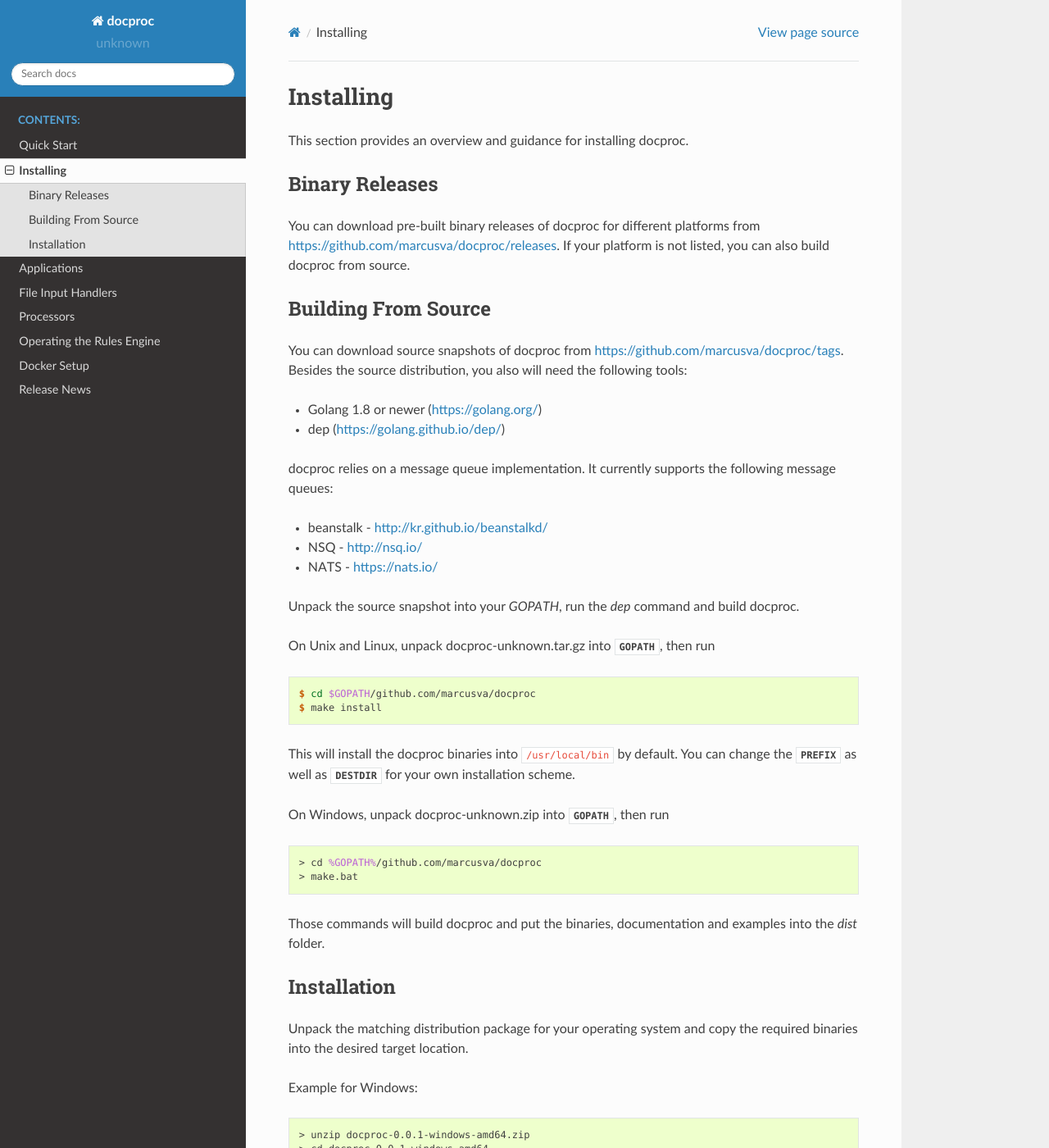
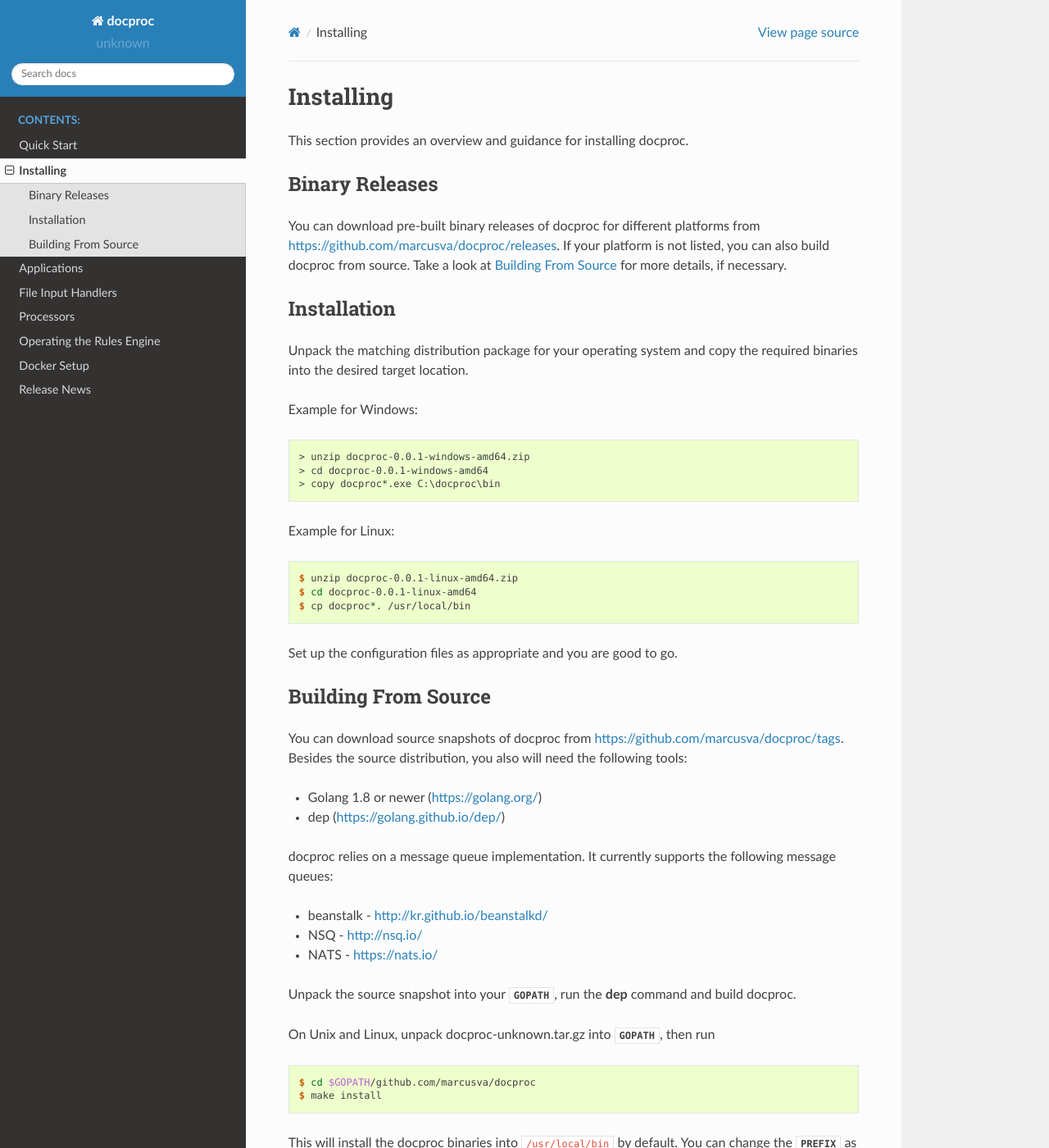
Before and after one commit to marcusva/docproc, a Sphinx documentation site: the page built from doc/installing.rst, in a window 1280 px wide and 1400 px high. Shown: the whole window at 82% size. Built offline with Sphinx 7.4.7 and the Read the Docs theme 2.0.0, drawn with Linux system fonts in a browser that asks for light colours; some of the changed lines change nothing that is shown; some of the changed text lies outside the part shown.

Commit message:
- minor documentation improvements

```diff
--- a/doc/installing.rst
+++ b/doc/installing.rst
@@ -8,49 +8,8 @@
 
 You can download pre-built binary releases of docproc for different platforms
 from https://github.com/marcusva/docproc/releases. If your platform is not
-listed, you can also build docproc from source.
-
-Building From Source
---------------------
-
-You can download source snapshots of docproc from
-https://github.com/marcusva/docproc/tags. Besides the source distribution, you
-also will need the following tools:
-
-* Golang 1.8 or newer (https://golang.org/)
-* dep (https://golang.github.io/dep/)
-
-docproc relies on a message queue implementation. It currently supports the
-following message queues:
-
-* beanstalk - http://kr.github.io/beanstalkd/
-* NSQ - http://nsq.io/
-* NATS - https://nats.io/
-
-Unpack the source snapshot into your `GOPATH`, run the `dep` command and
-build docproc.
-
-On Unix and Linux, unpack docproc-|version|.tar.gz into :envvar:`GOPATH`, then
-run
-
-.. code-block:: console
-
-    $ cd $GOPATH/github.com/marcusva/docproc
-    $ make install
-
-This will install the docproc binaries into ``/usr/local/bin`` by default. You
-can change the :envvar:`PREFIX` as well as :envvar:`DESTDIR` for your own
-installation scheme.
-
-On Windows, unpack docproc-|version|.zip into :envvar:`GOPATH`, then run
-
-.. code-block:: batch
-
-    > cd %GOPATH%/github.com/marcusva/docproc
-    > make.bat
-
-Those commands will build docproc and put the binaries, documentation and
-examples into the  `dist` folder.
+listed, you can also build docproc from source. Take a look at :ref:`building`
+for more details, if necessary.
 
 Installation
 ------------
@@ -75,3 +34,47 @@
     $ cp docproc*. /usr/local/bin
 
 Set up the configuration files as appropriate and you are good to go.
+
+.. _building:
+
+Building From Source
+--------------------
+
+You can download source snapshots of docproc from
+https://github.com/marcusva/docproc/tags. Besides the source distribution, you
+also will need the following tools:
+
+* Golang 1.8 or newer (https://golang.org/)
+* dep (https://golang.github.io/dep/)
+
+docproc relies on a message queue implementation. It currently supports the
+following message queues:
+
+* beanstalk - http://kr.github.io/beanstalkd/
+* NSQ - http://nsq.io/
+* NATS - https://nats.io/
+
+Unpack the source snapshot into your :envvar:`GOPATH`, run the :command:`dep`
+command and build docproc.
+
+On Unix and Linux, unpack docproc-|version|.tar.gz into :envvar:`GOPATH`, then
+run
+
+.. code-block:: console
+
+    $ cd $GOPATH/github.com/marcusva/docproc
+    $ make install
+
+This will install the docproc binaries into ``/usr/local/bin`` by default. You
+can change the :envvar:`PREFIX` as well as :envvar:`DESTDIR` for your own
+installation scheme.
+
+On Windows, unpack docproc-|version|.zip into :envvar:`GOPATH`, then run
+
+.. code-block:: batch
+
+    > cd %GOPATH%/github.com/marcusva/docproc
+    > make.bat
+
+Those commands will build docproc and put the binaries, documentation and
+examples into the `dist` folder. Copy them into the desired locations.
```
Also changed, not shown: 1 other file.
